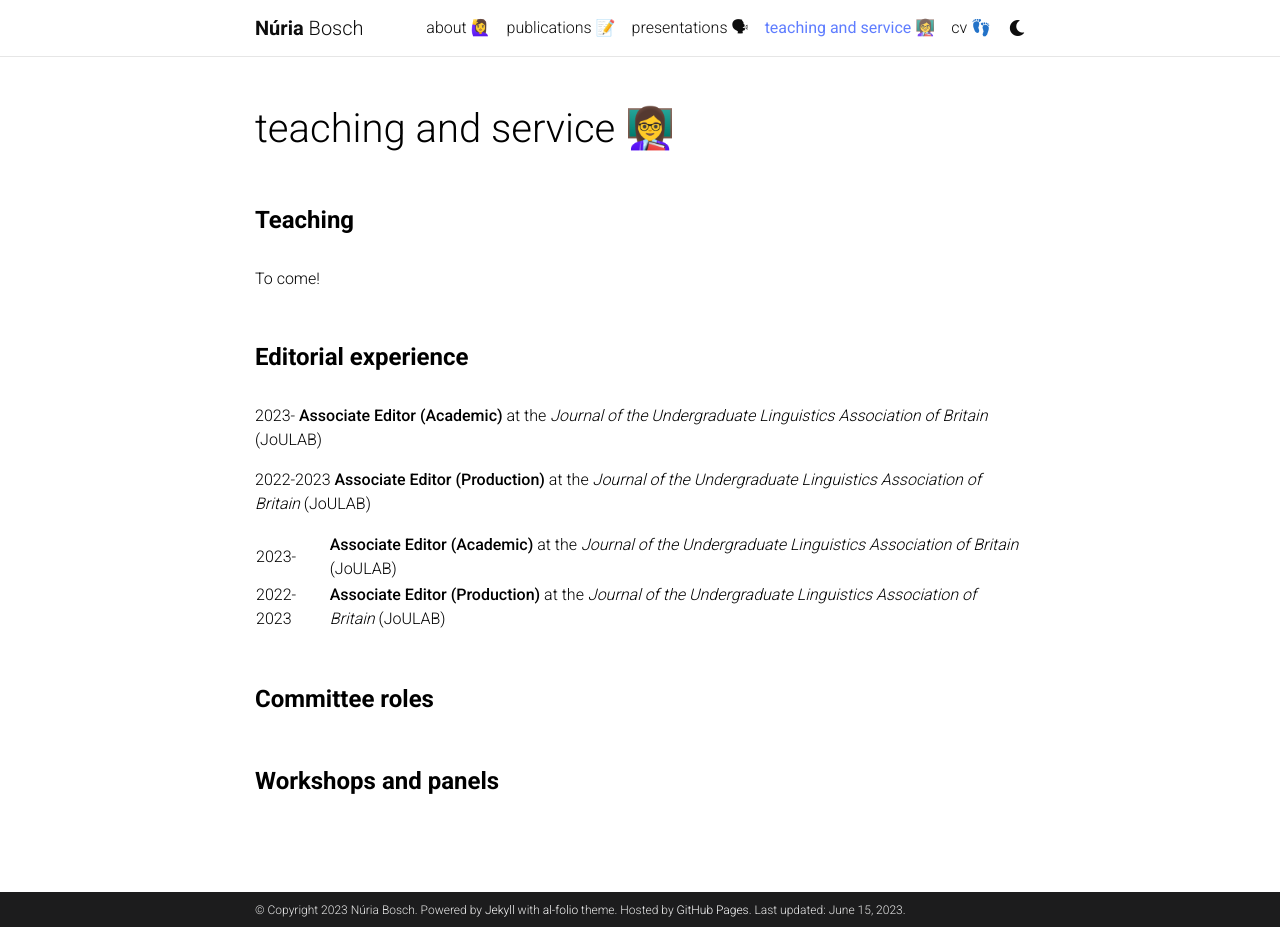
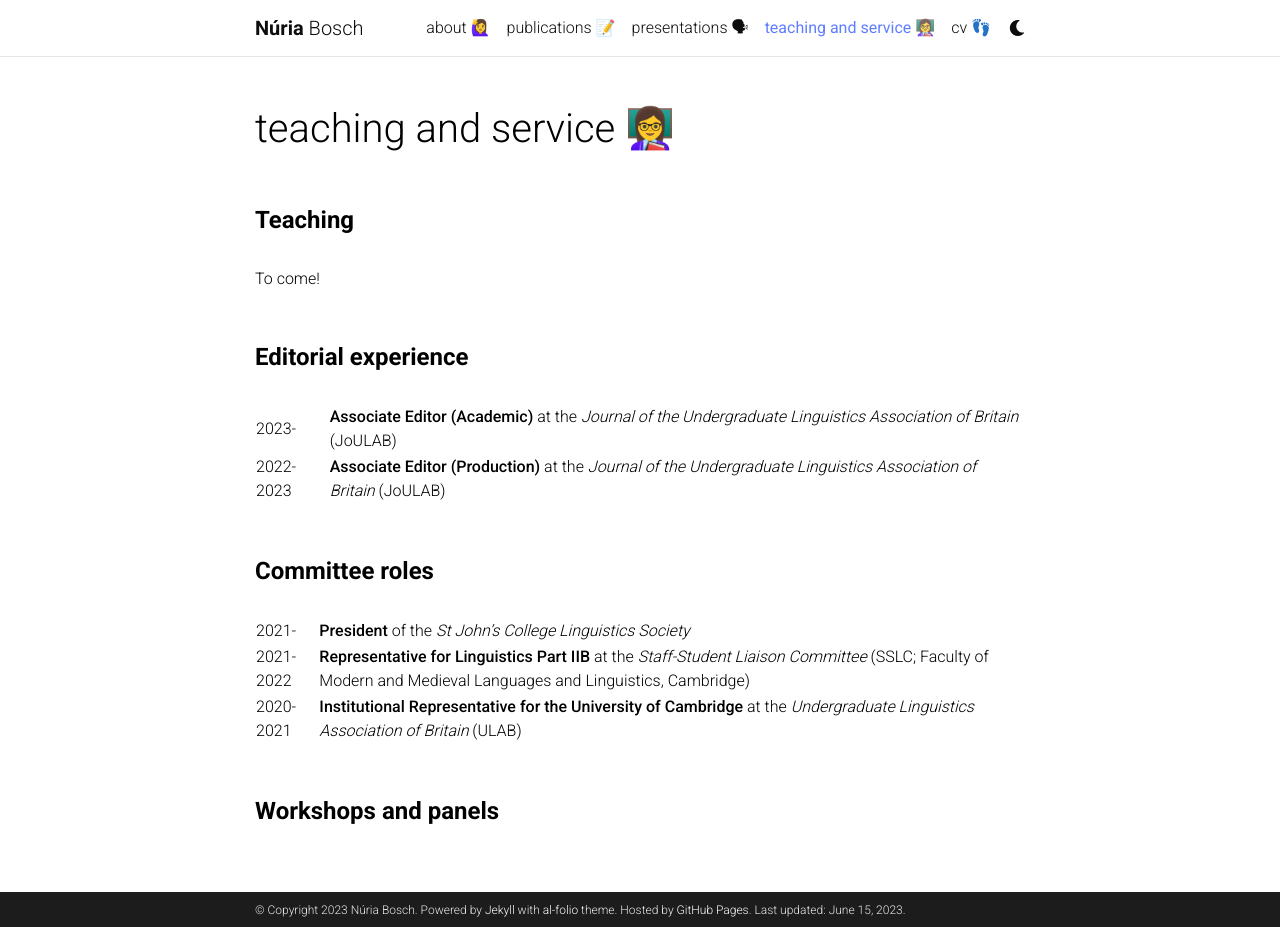
Before and after one commit to nuria-bosch/nuria-bosch.github.io, a Jekyll site: the page built from _pages/teaching_and_service.md, in a window 1280 px wide and 927 px high. Built offline with Jekyll 4.4.1, drawn with Linux system fonts in a browser that asks for light colours; comment, search, counter and statistics services are not loaded; a style sheet for code colours, icons or effects is not loaded.

Commit message:
Update teaching_and_service.md

```diff
--- a/_pages/teaching_and_service.md
+++ b/_pages/teaching_and_service.md
@@ -13,11 +13,6 @@ To come!
 
 <h4 style="margin-top: 3.3rem; margin-bottom: 2rem; font-weight: bold;">Editorial experience</h4>
 
-2023- **Associate Editor (Academic)** at the _Journal of the Undergraduate Linguistics Association of Britain_ (JoULAB)
-
-2022-2023     **Associate Editor (Production)** at the _Journal of the Undergraduate Linguistics Association of Britain_ (JoULAB)
-
-
 <style>
 td, th {
    border: none!important;
@@ -29,4 +24,8 @@ td, th {
 
 <h4 style="margin-top: 3.3rem; margin-bottom: 2rem; font-weight: bold;">Committee roles</h4>
 
+| 2021- | **President** of the _St John's College Linguistics Society_ |
+| 2021-2022 | **Representative for Linguistics Part IIB** at the _Staff-Student Liaison Committee_ (SSLC; Faculty of Modern and Medieval Languages and Linguistics, Cambridge) |
+| 2020-2021 | **Institutional Representative for the University of Cambridge** at the _Undergraduate Linguistics Association of Britain_ (ULAB) |
+
 <h4 style="margin-top: 3.3rem; margin-bottom: 2rem; font-weight: bold;">Workshops and panels</h4>
```
